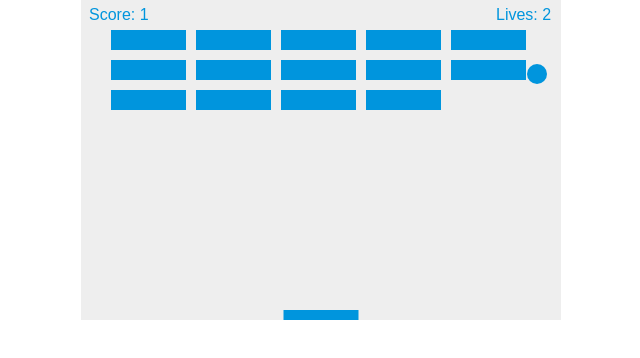
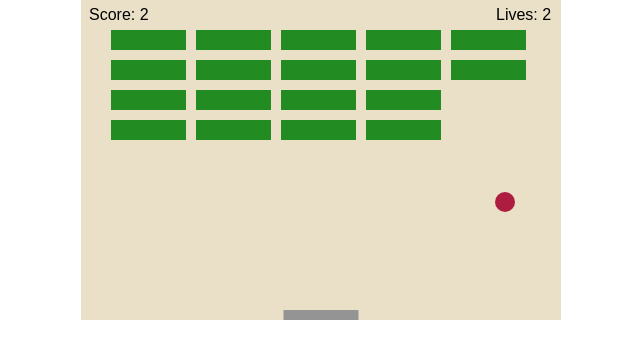
Before and after one commit to mxrtydluffy/2D-Breakout-Game, a plain HTML site: page index.html in a window 1280 px wide. Shown: the whole page, without its empty margins (319-959 px from the left). Drawn offline with Linux system fonts and the light colour scheme.

Commit message:
changed colors

```diff
--- a/index.html
+++ b/index.html
@@ -9,7 +9,7 @@
         margin: 0;
       }
       canvas {
-        background: #eee;
+        background: #EAE0C8;
         display: block;
         margin: 0 auto;
       }
--- a/main.js
+++ b/main.js
@@ -17,7 +17,7 @@ let paddleX = (canvas.width - paddleWidth) / 2;
 let rightPressed = false;
 let leftPressed = false;
 // Brick variables
-const brickRowCount = 3;
+const brickRowCount = 4;
 const brickColumnCount = 5;
 const brickWidth = 75;
 const brickHeight = 20;
@@ -40,6 +40,7 @@ for (let c = 0; c < brickColumnCount; c++) {
   bricks[c] = [];
   // r = brick rows
   for (let r = 0; r < brickRowCount; r++) {
+    // Paints on 2D array
     bricks[c][r] = { x: 0, y: 0, status: 1 };
   }
 }
@@ -49,13 +50,15 @@ function drawBricks() {
   for (let c = 0; c < brickColumnCount; c++) {
     for (let r = 0; r < brickRowCount; r++) {
       if (bricks[c][r].status === 1) {
+        // Setting the location
         const brickX = c * (brickWidth + brickPadding) + brickOffsetLeft;
         const brickY = r * (brickHeight + brickPadding) + brickOffsetTop;
+        // Setting properties of the bricks
         bricks[c][r].x = brickX;
         bricks[c][r].y = brickY;
         ctx.beginPath();
         ctx.rect(brickX, brickY, brickWidth, brickHeight);
-        ctx.fillStyle = "#0095DD";
+        ctx.fillStyle = "#228B22";
         ctx.fill();
         ctx.closePath();
       }
@@ -66,7 +69,7 @@ function drawBricks() {
 function drawBall() {
     ctx.beginPath();
     ctx.arc(x, y, ballRadius, 0, Math.PI * 2);
-    ctx.fillStyle = "#0095DD";
+    ctx.fillStyle = "#AD1D40";
     ctx.fill();
     ctx.closePath();
   }
@@ -74,7 +77,7 @@ function drawBall() {
   function drawPaddle() {
     ctx.beginPath();
     ctx.rect(paddleX, canvas.height - paddleHeight, paddleWidth, paddleHeight);
-    ctx.fillStyle = "#0095DD";
+    ctx.fillStyle = "#949494";
     ctx.fill();
     ctx.closePath();
   }
@@ -197,13 +200,13 @@ function drawBall() {
 
   function drawScore() {
     ctx.font = "16px Arial";
-    ctx.fillStyle = "#0095DD";
+    ctx.fillStyle = "black";
     ctx.fillText(`Score: ${score}`, 8, 20);
   }
 
   function drawLives() {
     ctx.font = "16px Arial";
-    ctx.fillStyle = "#0095DD";
+    ctx.fillStyle = "black";
     ctx.fillText(`Lives: ${lives}`, canvas.width - 65, 20);
   }
 
```
